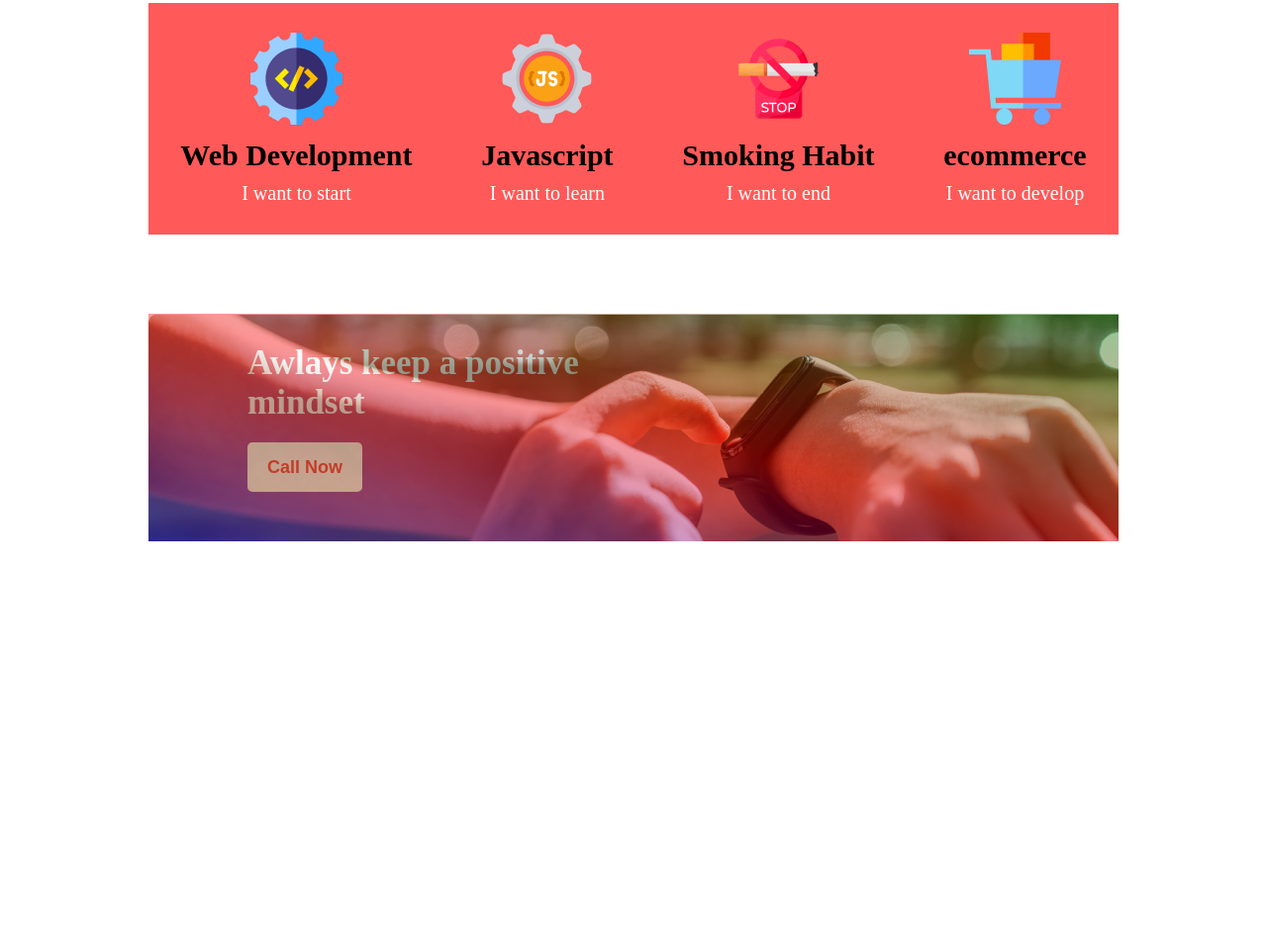
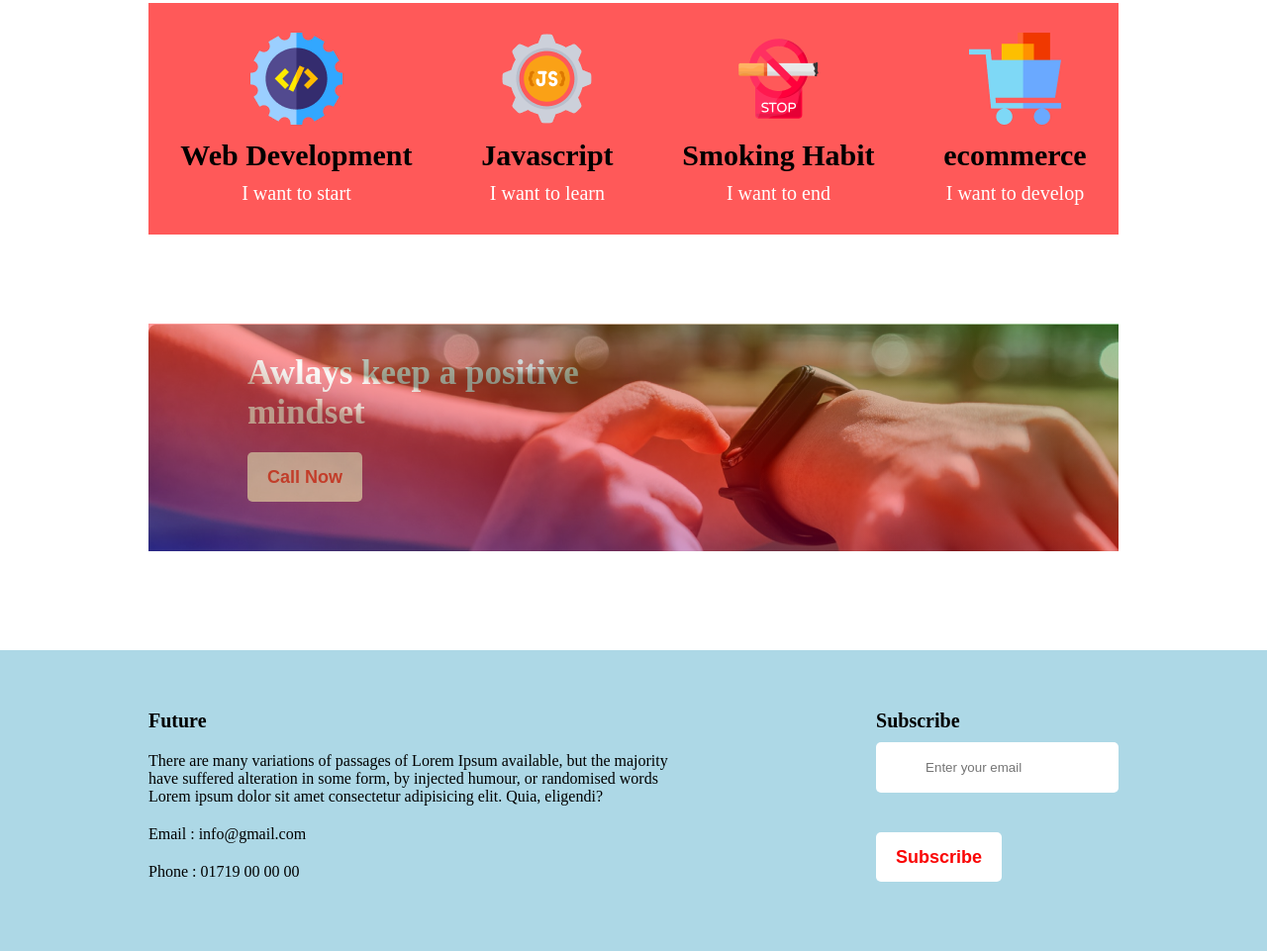
Before and after one commit to aminulislam2002/ph-assignment-number-one, a plain HTML site: page index.html in a window 1280 px wide. Shown: the part 1894-2855 px from the top of the page at 99% size. Before the commit the page ends 2456 px from the top, so only its background shows below. Drawn offline with Linux system fonts and the light colour scheme.

Commit message:
footer section commit

```diff
--- a/css/styles.css
+++ b/css/styles.css
@@ -79,7 +79,7 @@
 .image-section {
   background-image: url(../images/watch.png);
   background-repeat: no-repeat;
-  margin: 15px 150px;
+  margin: 25px 150px;
 }
 .image {
   padding: 30px 0;
@@ -106,3 +106,41 @@
   padding: 10px 20px;
   margin: 20px 100px;
 }
+/* footer secton */
+.footer-section {
+  display: flex;
+  justify-content: space-around;
+  gap: 200px;
+  margin-top: 100px;
+  padding: 50px 250px 50px 150px;
+  text-align: left;
+  background-color: lightblue;
+}
+.footer-text {
+  font-size: 16px;
+  padding: 10px 0;
+}
+.footer-title {
+  font-size: 20px;
+  font-weight: 600;
+  text-align: left;
+  padding: 10px 0;
+}
+.footer-section .email > input {
+  margin-bottom: 20px;
+  border: 0;
+  width: 100%;
+  border-radius: 5px;
+  padding: 18px 50px;
+}
+.subscribe-button {
+  height: 50px;
+  border-radius: 5px;
+  border: 0;
+  font-weight: 600;
+  font-size: 18px;
+  color: #fa0505;
+  background-color: rgb(255, 255, 255);
+  padding: 10px 20px;
+  margin: 20px 0px;
+}
--- a/index.html
+++ b/index.html
@@ -72,6 +72,23 @@
         </div>
       </section>
       <!-- footer section -->
+      <section class="footer-section">
+        <div>
+          <h1 class="footer-title">Future</h1>
+          <p class="footer-text">
+            There are many variations of passages of Lorem Ipsum available, but the majority have suffered alteration in some
+            form, by injected humour, or randomised words Lorem ipsum dolor sit amet consectetur adipisicing elit. Quia,
+            eligendi?
+          </p>
+          <p class="footer-text">Email : info@gmail.com</p>
+          <p class="footer-text">Phone : 01719 00 00 00</p>
+        </div>
+        <div class="email">
+          <h2 class="footer-title">Subscribe</h2>
+          <input type="email" name="" id="" placeholder="Enter your email" />
+          <button class="subscribe-button">Subscribe</button>
+        </div>
+      </section>
     </header>
   </body>
 </html>
```
